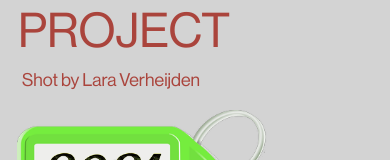
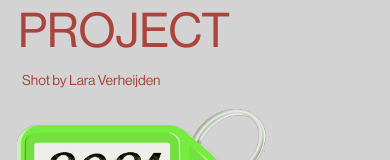
Before and after one commit to YketD/thecalendarproject, a Vue app: page / in a window 390 px wide. Shown: the part 131-291 px from the top of the page. Built offline with nearby package versions, Linux system fonts and the light colour scheme.

Commit message:
fix font-size

```diff
--- a/src/components/TopBar.vue
+++ b/src/components/TopBar.vue
@@ -65,5 +65,9 @@
         @media (max-width:1020px) {
             margin-left: 10px;
         }
+
+        @media (max-width: 500px) {
+            font-size: 14px;
+        }
     }
 </style>
```
